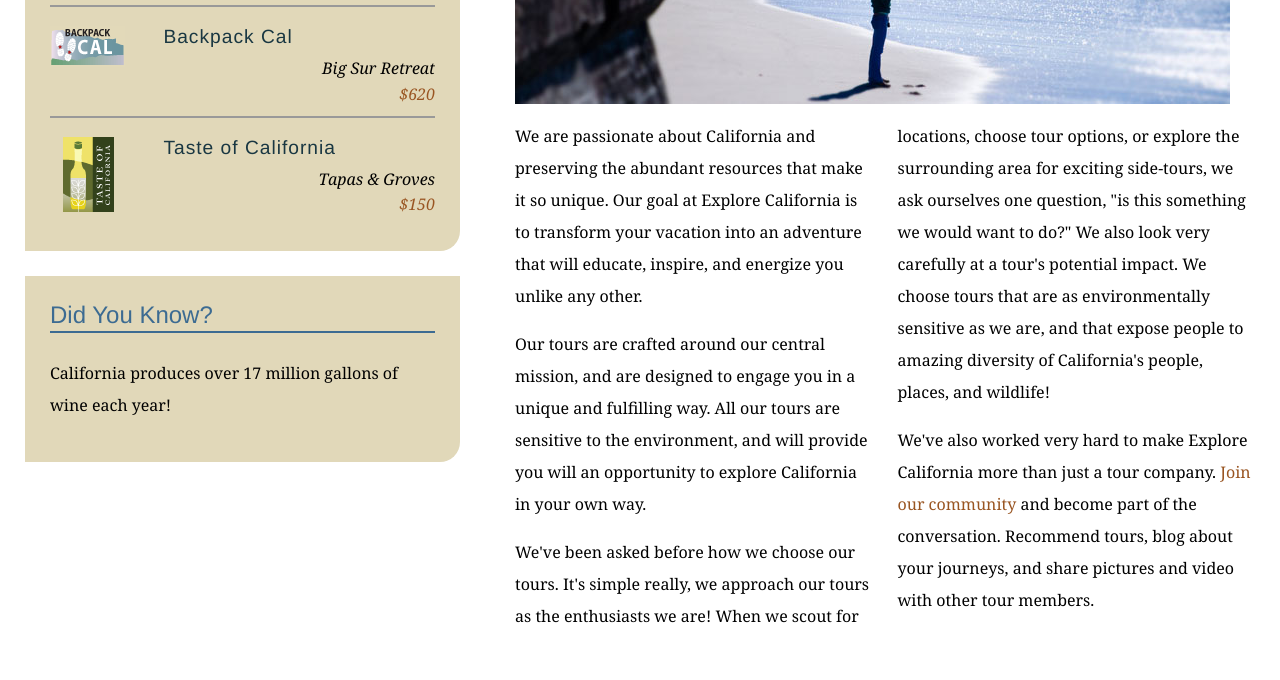
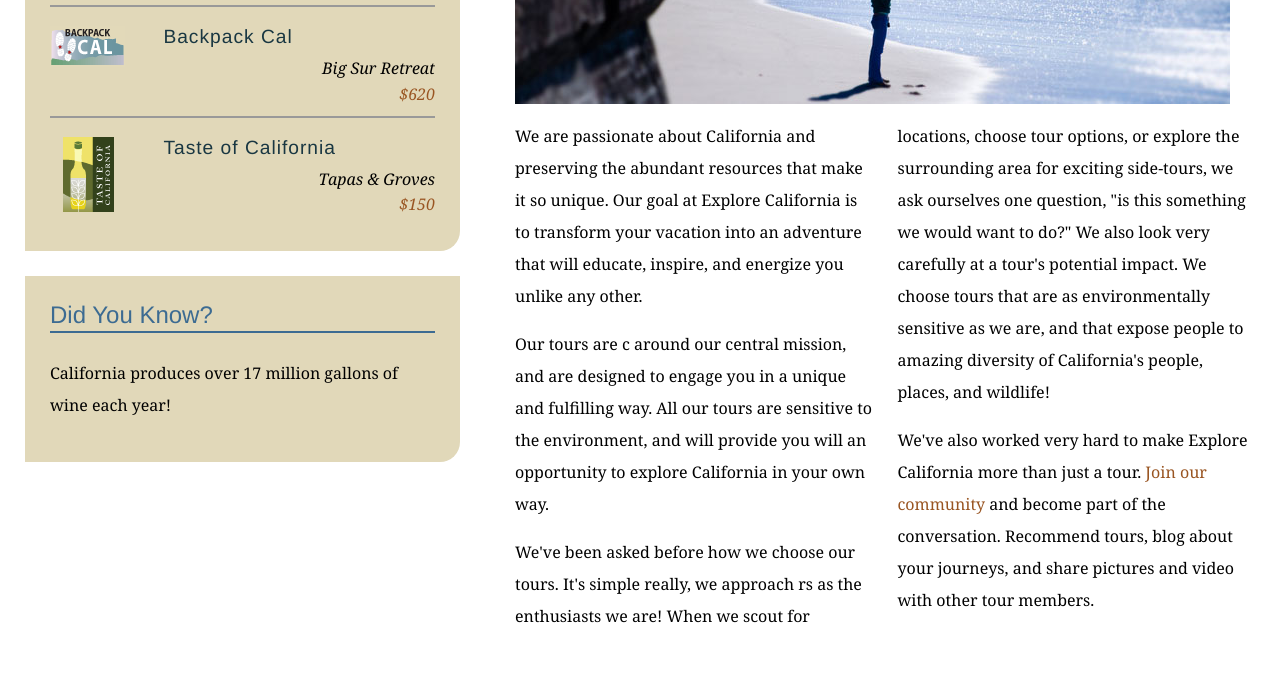
Before and after one commit to alex-black/explore_california, a plain HTML site: page mission.html in a window 1280 px wide. Shown: the part 580-1260 px from the top of the page. Drawn offline with Linux system fonts and the light colour scheme.

Commit message:
changes in mission from master

```diff
--- a/mission.html
+++ b/mission.html
@@ -63,9 +63,9 @@
           <img src="assets/images/mission_look.jpg" alt="Looking out at the Pacific" class="articleImage" />
           <div class="multiCol">
             <p>We are passionate about California and preserving the abundant resources that make it so unique. Our goal at Explore California is to transform your vacation into an adventure that will educate, inspire, and energize you unlike any other.</p>
-            <p>Our tours are crafted around our central mission, and are designed to engage you in a unique and fulfilling way. All our tours are sensitive to the environment, and will provide you will an opportunity to explore California in your own way.</p>
-            <p>We've been asked before how we choose our tours. It's simple really, we approach our tours as the enthusiasts we are! When we scout for locations, choose tour options, or explore the surrounding area for exciting side-tours, we ask ourselves one question, &quot;is this something we would want to do?&quot; We also look very carefully at a tour's potential impact. We choose tours that are as environmentally sensitive as we are, and that expose people to amazing diversity of California's people, places, and wildlife!</p>
-            <p>We've also worked very hard to make Explore California more than just a tour company. <a href="explorers/join.html">Join our community</a> and become part of the conversation. Recommend tours, blog about your journeys, and share pictures and video with other tour members.</p>
+            <p>Our tours are c around our central mission, and are designed to engage you in a unique and fulfilling way. All our tours are sensitive to the environment, and will provide you will an opportunity to explore California in your own way.</p>
+            <p>We've been asked before how we choose our tours. It's simple really, we approach rs as the enthusiasts we are! When we scout for locations, choose tour options, or explore the surrounding area for exciting side-tours, we ask ourselves one question, &quot;is this something we would want to do?&quot; We also look very carefully at a tour's potential impact. We choose tours that are as environmentally sensitive as we are, and that expose people to amazing diversity of California's people, places, and wildlife!</p>
+            <p>We've also worked very hard to make Explore California more than just a tour. <a href="explorers/join.html">Join our community</a> and become part of the conversation. Recommend tours, blog about your journeys, and share pictures and video with other tour members.</p>
           </div>
         </div>
       </div>
```
